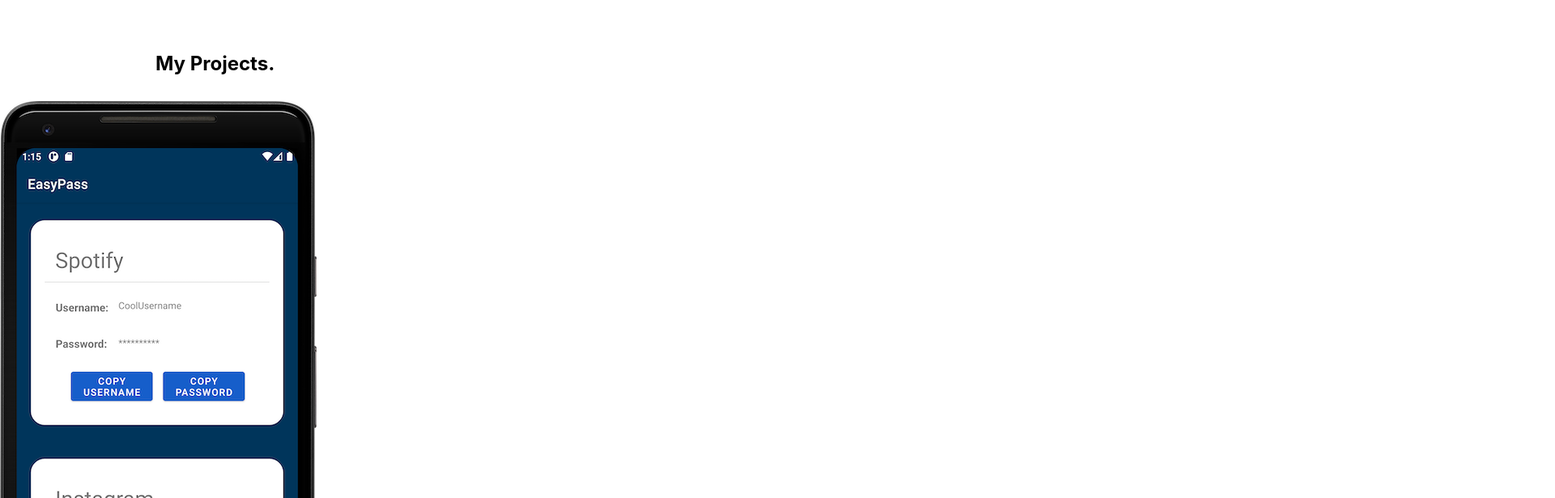
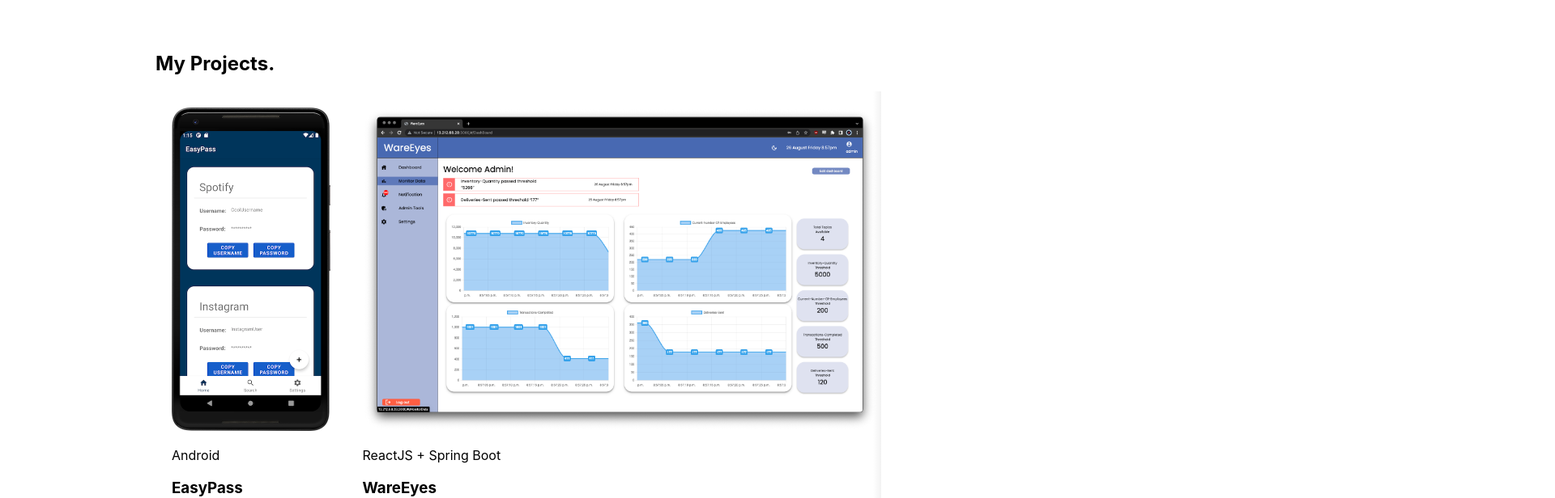
Before and after one commit to ardhan-p/ardhan.dev, a Next.js app: page / in a window 1280 px wide. Shown: the part 740-1356 px from the top of the page at 81% size, 1920 px wide, since content can reach past the window. Built offline with nearby package versions, Linux system fonts and the light colour scheme.

Commit message:
Add horizontal view for project list

```diff
--- a/components/ProjectCard.js
+++ b/components/ProjectCard.js
@@ -1,9 +1,11 @@
 export default function ProjectCard({ image, platform, title }) {
   return (
-    <section className="project-card">
+    <div className="project-card">
       <img src={`/images/${image}.png`} alt={`${image} image`} className="project-image"/>
-      <p className="project-platform">{platform}</p>
-      <h3 className="project-title">{title}</h3>
-    </section>
+      <div className="project-info">
+        <p className="project-platform">{platform}</p>
+        <h3 className="project-title">{title}</h3>
+      </div>
+    </div>
   )
 }
--- a/components/Projects.js
+++ b/components/Projects.js
@@ -1,9 +1,12 @@
+import ProjectCard from "./ProjectCard"
+
 export default function Projects() {
   return (
     <div class="main-block" id="projects">
       <h2>My Projects.</h2>
       <div class="project-container">
-        <div class="project-card"></div>
+        <ProjectCard image="easypass" platform="Android" title="EasyPass"/>
+        <ProjectCard image="wareeyes" platform="ReactJS + Spring Boot" title="WareEyes"/>
       </div>
     </div>
   )
--- a/pages/_app.js
+++ b/pages/_app.js
@@ -2,7 +2,6 @@
 import Navbar from '../components/Navbar'
 import About from '../components/About'
 import Projects from '../components/Projects'
-import ProjectCard from '../components/ProjectCard'
 
 function MyApp({ Component, pageProps }) {
   return (
@@ -10,8 +9,6 @@
       <Navbar/>
       <About/>
       <Projects/>
-      <ProjectCard image="easypass" platform="Android App" title="EasyPass"/>
-      <ProjectCard image="wareeyes" platform="ReactJS App" title="WareEyes"/>
       <Component {...pageProps} />
     </>
   )
--- a/styles/globals.css
+++ b/styles/globals.css
@@ -95,3 +95,28 @@
   border-radius: 50%;
   box-shadow: 0 8px 16px 0 rgba(0, 0, 0, 0.3);
 }
+
+.project-container {
+  display: grid;
+  grid-auto-flow: column;
+  overflow-x: scroll;
+  background-image: linear-gradient(to right, white, white),
+    linear-gradient(to right, white, white),
+    linear-gradient(to right, rgba(0, 0, 0, 0.05), rgba(255, 255, 255, 0)),
+    linear-gradient(to left, rgba(0, 0, 0, 0.05), rgba(255, 255, 255, 0));
+  background-position: left center, right center, left center, right center;
+  background-repeat: no-repeat;
+  background-color: white;
+  background-size: 10px 100%, 10px 100%, 10px 100%, 10px 100%;
+  background-attachment: local, local, scroll, scroll;
+}
+
+.project-card {
+  padding: 20px;
+}
+
+.project-image {
+  height: 400px;
+  width: auto;
+  transition: 0.5s;
+}
```
